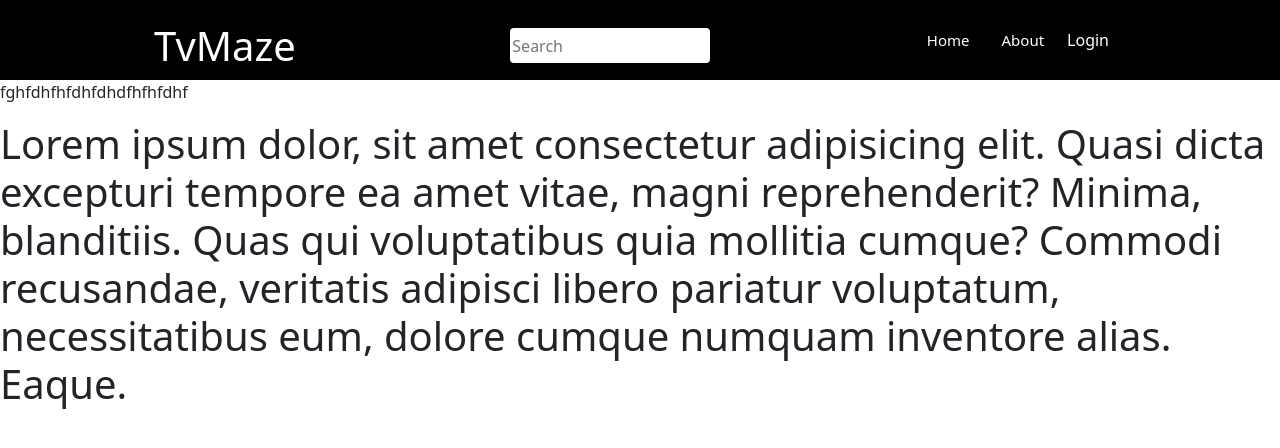
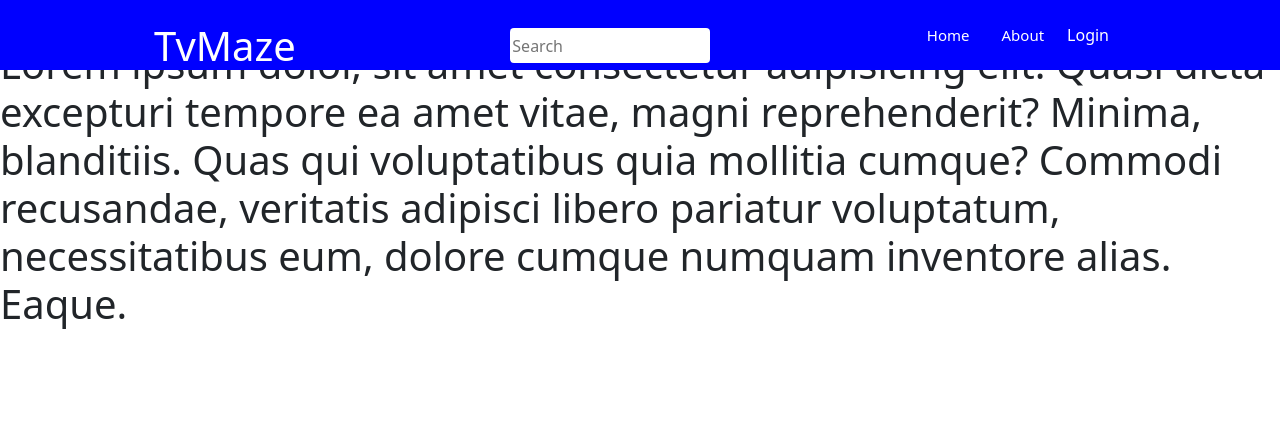
Before and after one commit to pouryaghazizadeh/react-project-simple-1, a React (Create React App) app: page /Aboute in a window 1280 px wide. Shown: the top 448 px of the page. Built offline with nearby package versions, Linux system fonts and the light colour scheme.

Commit message:
give style css to cards and transform data

```diff
--- a/src/App.js
+++ b/src/App.js
@@ -1,24 +1,32 @@
 import Navbar from "./component/navbar/Navbar";
-
+import { useState } from "react";
 import { Switch, Route } from "react-router-dom";
 import Home from "./component/Home";
 import Aboute from "./component/About";
 function App() {
+  const[value,setValue]=useState("")
 
-
-  const getData = (data) => {
+  const getData = (Id,data) => {
+    setValue(Id);
+    // console.log(value)
     console.log(data);
   };
+
   return (
     <>
-      <Navbar />
+
+      <Navbar getData ={getData}/>
       <Switch>
         {/* <Route path="/" exact component={Home} /> */}
-        <Route
+        {/* <Route
           path="/"
           exact
-          render={(props) => <Home {...props}  getData={getData} />}
-        />
+          render={(props) => <Home  {...props}  getData={getData} />}
+        /> */}
+        <Route path="/" exact >
+          <Home  value={value}/>
+        </Route>
+
         <Route path="/Aboute" component={Aboute} />
       </Switch>
     </>
--- a/src/component/Card.jsx
+++ b/src/component/Card.jsx
@@ -1,24 +1,34 @@
 import styled from "styled-components";
 import Data from "../db/data.json";
-const Card = () => {
+import "../component/card.css"
+// import { useState } from "react";
+const Card = ({value}) => {
+  // const[Value,setValue]=useState("")
+  // setValue(value)
+  // if(Value.length>=0){
+  //   data = data.filter((i)=>{
+  //     return i.name.mach(Value)
+  //   })
+
   return (
     <CARD>
 
+
       {Data.map((data, index) => {
         return (
-          <DIVCARD key={index} className="div-cards">
+          <div key={index} className="div-cards">
             <H2>
               {data.name}
               {`S${data.season}E${data.number}`}
             </H2>
             <IMG src={data.image.original} alt={data.name} />
             <P> {data.summary.split("</p>").join("").replace("<p>", "")}</P>
-          </DIVCARD>
+          </div>
         );
       })}
     </CARD>
   );
-};
+    };
 // CARD tag thats means a div with all cards
 const CARD = styled.div`
   display: flex;
@@ -28,16 +38,16 @@ const CARD = styled.div`
 `;
 
 // this tag is a  div card that have img title and...
-const DIVCARD = styled.div`
-  width: 310px;
-  height: 500px;
-  padding: 6px;
-  background-color:#000;
-  margin: 4px;
-  display: flex;
-  justify-content: center;
-  flex-wrap: wrap;
-`;
+// const DIVCARD = styled.div`
+//   width: 310px;
+//   height: 500px;
+//   padding: 6px;
+//   background-color:#000;
+//   margin: 4px;
+//   display: flex;
+//   justify-content: center;
+//   flex-wrap: wrap;
+// `;
 // H2 is a h2 for title card
 const H2 = styled.h2`
   color: white;
@@ -56,4 +66,5 @@ const P = styled.p`
   display: flex;
   flex-wrap: wrap;
 `;
+
 export default Card;
--- a/src/component/Home.jsx
+++ b/src/component/Home.jsx
@@ -1,9 +1,11 @@
 import Card from "./Card";
-const Home = () => {
+const Home = ({value}) => {
   return (
-    <>
-      <Card />
-    </>
+    // style={{"padding-top":"70px"}}
+     <div >
+      <Card value = {value}/>
+
+     </div>
   );
 };
 
--- /dev/null
+++ b/src/component/card.css
@@ -0,0 +1,18 @@
+/* this file is style for Card.jsx and Home.js */
+
+
+
+
+/* style Card.js */
+/* style for mother div vard */
+.div-cards{
+    width: 310px;
+  height: 500px;
+  padding: 6px;
+  background-color:#000;
+  margin: 4px;
+  display: flex;
+  justify-content: center;
+  flex-wrap: wrap;
+
+}
--- a/src/component/navbar/Navbar.jsx
+++ b/src/component/navbar/Navbar.jsx
@@ -7,18 +7,23 @@ import { useState } from "react";
 
 //
 //
-const Navbar = () => {
+const Navbar = ({getData}) => {
   const [Id, setId] = useState(false);
+  const[data,setData] = useState("")
+  getData(Id,data)
   return (
     <div  id={Id ? "div-compo" : ""}>
       <nav className="mother-nav" id={Id ? "mother-nav2" : ""}>
         <h1 className="name-web" id={Id? "name-web2":""}>TvMaze</h1>
         <input
           type="search"
+          value={data}
           placeholder="Search"
           className="search-box"
           id={Id?"search-box2":""}
-          onChange={(e) => {}}
+          onChange={(e) => {
+            setData(e.target.value)
+          }}
         />
         <FaBars
           className="Bars"
--- a/src/component/navbar/navbar.css
+++ b/src/component/navbar/navbar.css
@@ -1,23 +1,25 @@
 #div-compo {
-  height: 238px;
+  height: 239px;
   /* position: fixed; */
-
+  width: 100%;
 }
 
 /* this style is for nav that have h1 and navLink */
 .mother-nav {
-  background: #000;
-  height: 80px;
+  background:blue;
+  height: 70px;
+
   display: flex;
   justify-content: space-between;
   padding: 0.5rem calc((100vw - 1000px) / 2);
   z-index: 10;
 
-
+  position: fixed;
+  width: 100%;
 }
 #mother-nav2 {
+  height: 240px;
 
-  height: 240px;
 
 }
 
```
